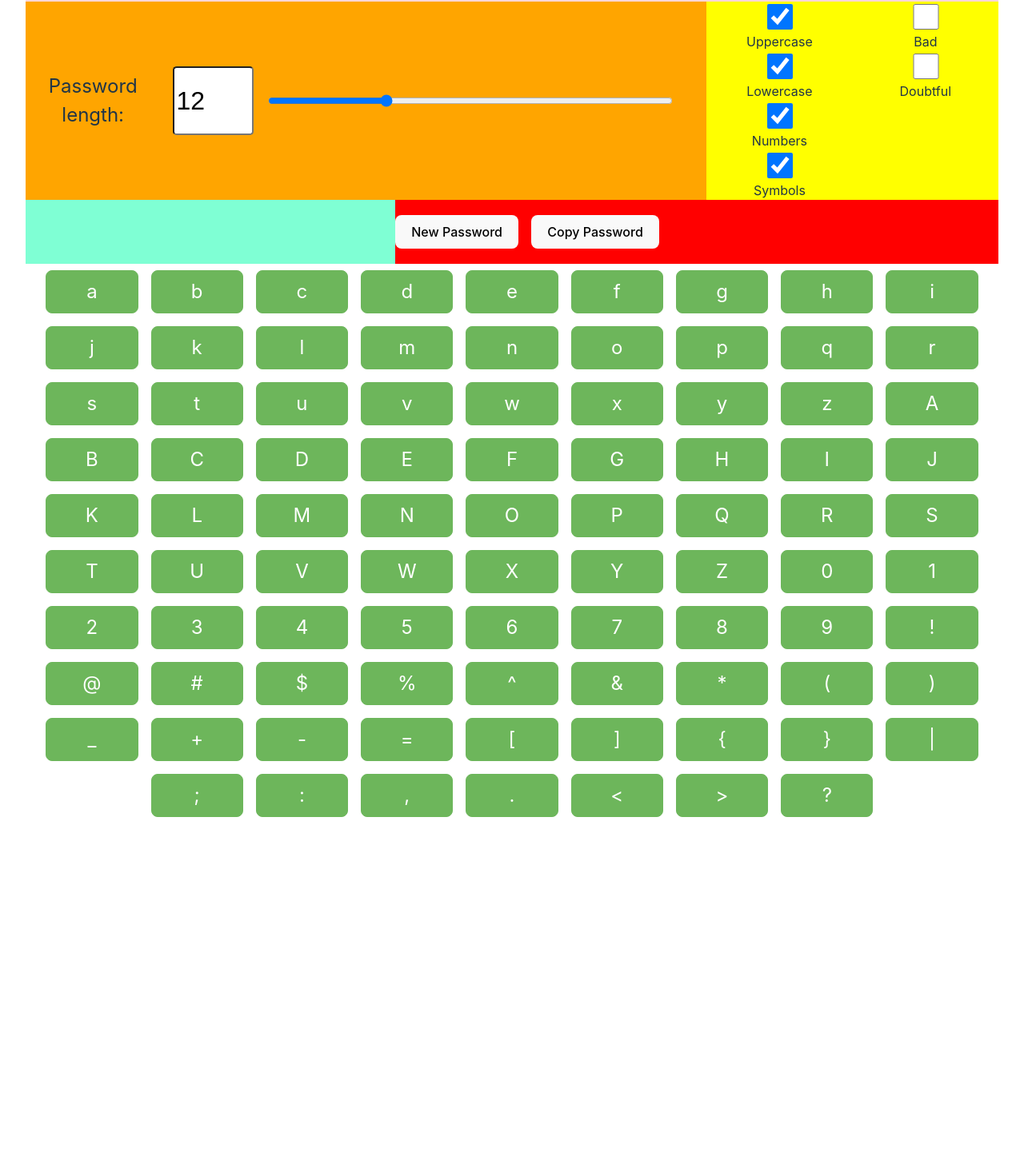
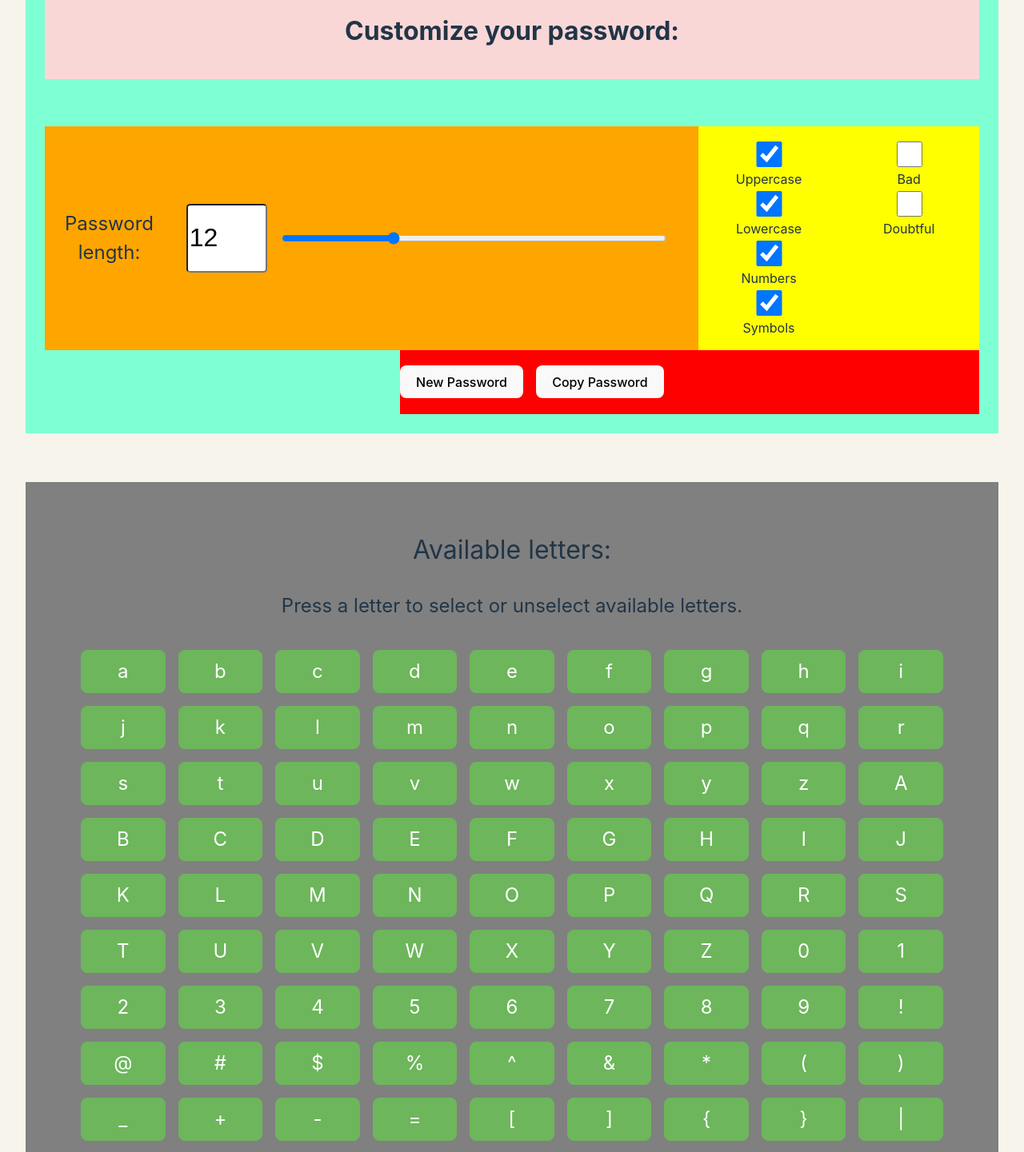
Before and after one commit to jcerveto/password-generator-react-ts, a React (Vite) app: page / in a window 1280 px wide. Shown: the part 430-1871 px from the top of the page at 80% size. Before the commit the page ends 1492 px from the top, so only its background shows below. Built offline with nearby package versions, Linux system fonts and the light colour scheme.

Commit message:
Maquetado general acabado

```diff
--- a/src/components/Alphabet.tsx
+++ b/src/components/Alphabet.tsx
@@ -25,7 +25,18 @@ export const Alphabet = (
 
     return (
         <div className='alphabet-container'>
-            {renderedLetters}
+            <section>
+                <div className='alphabet-title'>
+                    Available letters:
+                </div>
+                <div className='alphabet-description'>
+                    Press a letter to select or unselect available letters.
+                </div>
+            </section>
+
+            <div className='letter-container'>
+                {renderedLetters}
+            </div>
         </div>
     )
 }
--- a/src/components/Password.tsx
+++ b/src/components/Password.tsx
@@ -29,6 +29,7 @@ export const Password = (
                     <button
                         className="button-with-image"
                         onClick={handleCopyToClipboard}
+                        /** TODO: Dejar la ruta en html. Utilizar un svg, no una imagen normal */
                         style={{ backgroundImage: `url(${'images/copy.jpg'})` }}
 
                     >
@@ -55,6 +56,7 @@ export const Password = (
                 <span className="refresh-container">
                     <button
                         className="button-with-image"
+                        /** TODO: Dejar la ruta en html. Utilizar un svg, no una imagen normal */
                         onClick={props.refreshFunction}
                         style={{ backgroundImage: `url(${'images/refresh.png'})` }}
                     >
--- a/src/index.css
+++ b/src/index.css
@@ -23,6 +23,8 @@ body {
   display: flex;
   min-width: 320px;
   min-height: 100vh;
+
+  background-color: #F6F4EB;
 }
 
 h1 {
--- a/src/styles/Alphabet.css
+++ b/src/styles/Alphabet.css
@@ -2,7 +2,36 @@
     display: flex;
     flex-wrap: wrap;
     justify-content: center;
+    align-items: center;
+
+    background-color: gray;
+    padding: 5%;
 }
+
+.alphabet-title {
+    display: flex;
+    justify-content: center;
+    align-items: center;
+    font-size: 2rem;
+
+    margin-bottom: 5%;
+}
+
+.alphabet-description {
+    display: flex;
+    justify-content: center;
+    align-items: center;
+    font-size: 1.5rem;
+
+    margin-bottom: 5%;
+}
+
+.letter-container {
+    display: flex;
+    flex-wrap: wrap;
+    justify-content: center;
+}
+
 
 .letter {
     margin: 0.5rem;
@@ -11,6 +40,7 @@
     border-radius: 0.5rem;
     font-size: 1.5rem;
     cursor: pointer;
+    display: flex;
     justify-content: center;
     align-items: center;
     width: 8%;
--- a/src/styles/NavigationMenu.css
+++ b/src/styles/NavigationMenu.css
@@ -3,11 +3,15 @@
     flex-direction: column;
 
     background-color: aquamarine;
+    padding: 2%;
+    margin-bottom: 5%;
 }
 .navigationMenu-container-header {
     justify-content: center;
     align-items: center;
     font-size: 2rem;
+
+    margin-bottom: 5%;
 
 }
 
@@ -42,7 +46,7 @@
 .navigationMenu-length[type="number"]::-webkit-inner-spin-button,
 .navigationMenu-length[type="number"]::-webkit-outer-spin-button {
   margin: 0;
-  width: 500px; /* Ancho de las flechas */
+  width: 10rem; /* Ancho de las flechas */
   height: 5rem; /* Altura de las flechas */
   color: #007bff; /* Color de las flechas */
   font-size: 15px; /* Tamaño de la fuente de las flechas */
@@ -67,6 +71,8 @@
 .navigationMenu-option {
     display: flex;
     flex-direction: column;
+
+    padding: 1rem;
 
     background-color: yellow;
 }
--- a/src/styles/Password.css
+++ b/src/styles/Password.css
@@ -4,6 +4,9 @@
     align-items: center;
     height: 20vh;
     background-color: green;
+
+    padding: 2%;
+    margin-bottom: 2%;
 }
 
 .password {
@@ -31,6 +34,9 @@
     margin-left: 10%;
     margin-bottom: 10%;
 
+    align-items: center;
+
+
 }
 
 .copy-message {
```
Also changed, not shown: public/images/copy.svg (added), public/images/referesh.svg (added).
